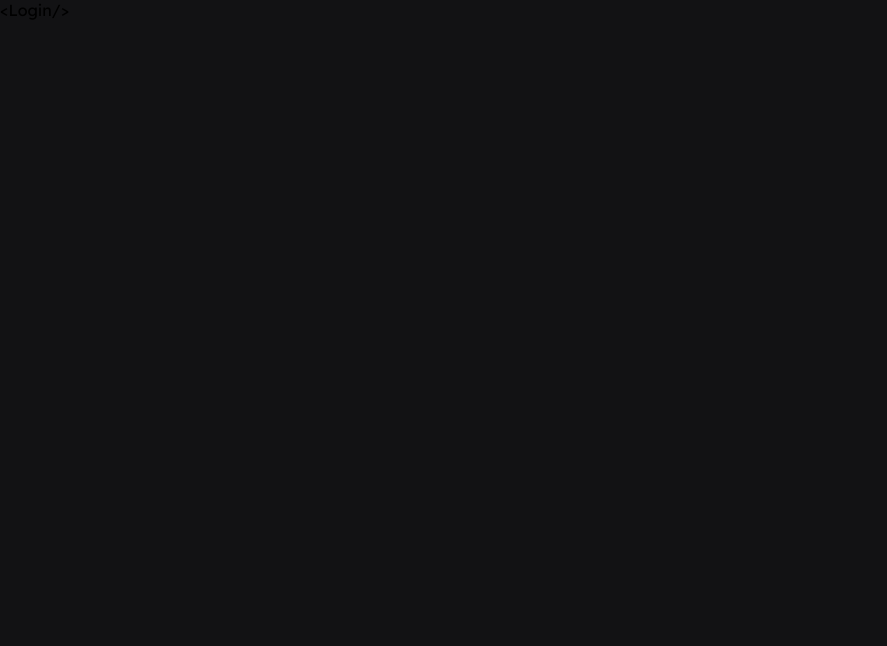
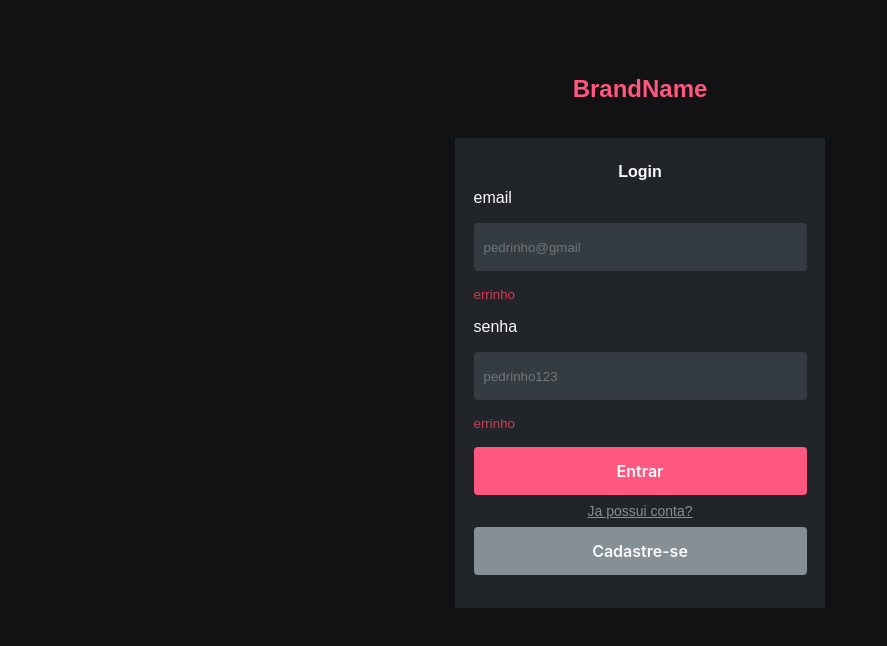
Before and after one commit to lVladimirl/DevTechCenter-fullstack-project, a React (Create React App) app in the folder front/: page /login in a window 1280 px wide. Shown: the top 646 px of the page, without its empty margins (0-887 px from the left). Built offline with nearby package versions, Linux system fonts and the light colour scheme.

Commit message:
feat: login form frontend visuals ready

```diff
--- a/front/src/components/button/button.tsx
+++ b/front/src/components/button/button.tsx
@@ -14,7 +14,7 @@ const buttonSizes = {
   lesser:{ width: "25px", height: "25px" },
   small: { width: "119px", height: "38px" },
   medium: { width: "133px", height: "43px" },
-  large: { width: "146px", height: "48px" },
+  large: { width: "90%", height: "48px" },
 };
 interface ButtonProps {
   variant: keyof typeof buttonVariants;
--- a/front/src/components/input/style.ts
+++ b/front/src/components/input/style.ts
@@ -4,8 +4,6 @@ export const InputStyled = styled.div`
 
     display: flex;
     flex-direction: column;
-
-    margin-top: 24px;
 
     label {
 
@@ -19,6 +17,7 @@ export const InputStyled = styled.div`
     input {
 
         width: 486px;
+        height: 48px;
         padding: 8px 10px;
 
         border-radius: 4px;
@@ -38,8 +37,6 @@ export const InputStyled = styled.div`
 
         color: var(--negative);
         opacity: 87%;
-        margin-top: 8px;
-
     }
 
     .propsCar {
--- a/front/src/components/navBar/style.ts
+++ b/front/src/components/navBar/style.ts
@@ -19,10 +19,6 @@ export const BoxNav = styled.nav`
     align-items: center;
     justify-content: space-between;
   }
-  h1 {
-    color: var(--primary-color);
-    font: var(--heading-1-700);
-  }
   @media (max-width: 780px) {
     background-color: var(--grey-4);
     div {
--- /dev/null
+++ b/front/src/pages/login/login.tsx
@@ -0,0 +1,61 @@
+import { useNavigate } from "react-router-dom";
+import { Button } from "../../components/button/button";
+import { Input } from "../../components/input/input";
+import { LoginBox } from "./style";
+
+export const Login = () => {
+  const navigate = useNavigate();
+
+  const sendToRegister = (e: React.FormEvent<HTMLButtonElement>) => {
+    e.preventDefault();
+    navigate("/registro");
+  };
+
+  const hadleSubmit = (e: React.FormEvent<HTMLFormElement>) => {
+    e.preventDefault();
+    console.log("send info to yup");
+  };
+
+  return (
+    <>
+      <LoginBox>
+        <h1>BrandName</h1>
+        <form onSubmit={(e) => hadleSubmit(e)}>
+          <h2>Login</h2>
+          <Input
+            label="email"
+            type="text"
+            placeholder="pedrinho@gmail"
+            errors="errinho"
+          ></Input>
+          <Input
+            label="senha"
+            type="text"
+            placeholder="pedrinho123"
+            errors="errinho"
+          ></Input>
+          <Button
+            type="submit"
+            variant="default"
+            variant_hover="default_hover"
+            size="large"
+          >
+            {" "}
+            Entrar
+          </Button>
+          <span>Ja possui conta?</span>
+          <Button
+            type="button"
+            variant="disable"
+            variant_hover="disable_hover"
+            size="large"
+            onClick={(e) => sendToRegister(e)}
+          >
+            {" "}
+            Cadastre-se
+          </Button>
+        </form>
+      </LoginBox>
+    </>
+  );
+};
--- /dev/null
+++ b/front/src/pages/login/style.ts
@@ -0,0 +1,96 @@
+import styled from "styled-components";
+
+export const LoginBox = styled.div`
+  @media (max-width: 780px) {
+    display: flex;
+    flex-direction: column;
+
+    width: 90%;
+    height: 560px;
+
+    border-radius: 4px;
+
+    margin: auto auto;
+
+    h1 {
+      color: var(--primary-color);
+      font: var(--heading-1-700);
+      margin: 75px auto 35px;
+    }
+
+    form {
+      display: flex;
+      flex-direction: column;
+
+      background-color: var(--grey-3);
+      height: 500px;
+      padding: 25px 0px;
+      box-sizing: border-box;
+    }
+
+    h2 {
+      color: var(--grey-0);
+      font: var(--heading-2-600);
+      margin: auto auto;
+    }
+
+    input,
+    label,
+    small,
+    button {
+      width: 90%;
+      margin: 8px 5%;
+    }
+    span {
+      color: var(--grey-1);
+      font: var(--headline-1-400);
+      margin: auto;
+      text-decoration: underline;
+    }
+  }
+  display: flex;
+  flex-direction: column;
+
+  width: 370px;
+  height: 560px;
+
+  border-radius: 4px;
+
+  margin: auto auto;
+
+  h1 {
+    color: var(--primary-color);
+    font: var(--heading-1-700);
+    margin: 75px auto 35px;
+  }
+
+  form {
+    display: flex;
+    flex-direction: column;
+
+    background-color: var(--grey-3);
+    height: 500px;
+    padding: 25px 0px;
+    box-sizing: border-box;
+  }
+
+  h2 {
+    color: var(--grey-0);
+    font: var(--heading-2-600);
+    margin: auto auto;
+  }
+
+  input,
+  label,
+  small,
+  button {
+    width: 90%;
+    margin: 8px 5%;
+  }
+  span {
+    color: var(--grey-1);
+    font: var(--headline-1-400);
+    margin: auto;
+    text-decoration: underline;
+  }
+`;
--- a/front/src/routes/routes.tsx
+++ b/front/src/routes/routes.tsx
@@ -1,12 +1,13 @@
 import { Route } from "react-router";
 import { Routes } from "react-router-dom";
 import { Home } from "../pages/home/home";
+import { Login } from "../pages/login/login";
 
 export const AppRoutes = () => {
     return (
       <Routes>
         <Route path="/" element={<Home />} />
-        <Route path="/login" element={"<Login/>"} />
+        <Route path="/login" element={<Login />} />
         <Route path="/registro" element={"<Register/>"} />
       </Routes>
     );
--- a/front/src/store/userSlice.ts
+++ b/front/src/store/userSlice.ts
@@ -3,7 +3,7 @@ import { createSlice } from "@reduxjs/toolkit";
 export const slice = createSlice({
     name:"asd",
     initialState:{
-        user:"user",
+        user:"",
         tech:[{id:"asdas", name: "tech1", status:"noob"},{id:"asd", name: "tech2", status:"noasdaob"}],
         isLogged: false,
     },
--- a/front/src/style/global.ts
+++ b/front/src/style/global.ts
@@ -1,6 +1,4 @@
-
-import { createGlobalStyle } from  "styled-components"
-
+import { createGlobalStyle } from "styled-components";
 
 export const GlobalStyle = createGlobalStyle`
     *{
@@ -28,7 +26,7 @@ export const GlobalStyle = createGlobalStyle`
 
 
         //Typography
-        --heading-1-700: normal normal 700 16px '', sans-serif;
+        --heading-1-700: normal normal 700 24px '', sans-serif;
         --heading-2-600: normal normal 600 16px 'Lexend', sans-serif;
         --heading-3-600: normal normal 600 16px 'Lexend', sans-serif;
         --headline-1-400: normal normal 400 14px 'Lexend', sans-serif;
@@ -57,5 +55,4 @@ export const GlobalStyle = createGlobalStyle`
         flex-flow: column;
 
     }
-
-`
+`;
```
